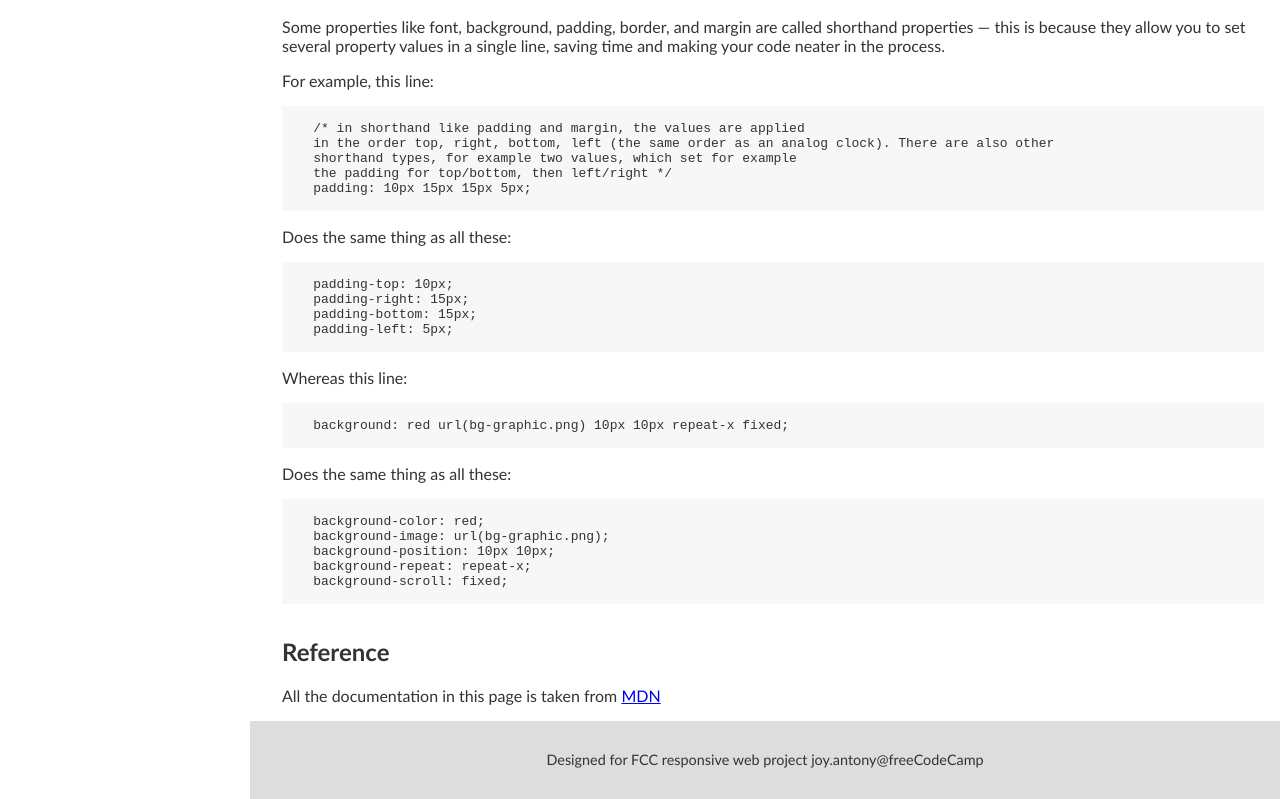
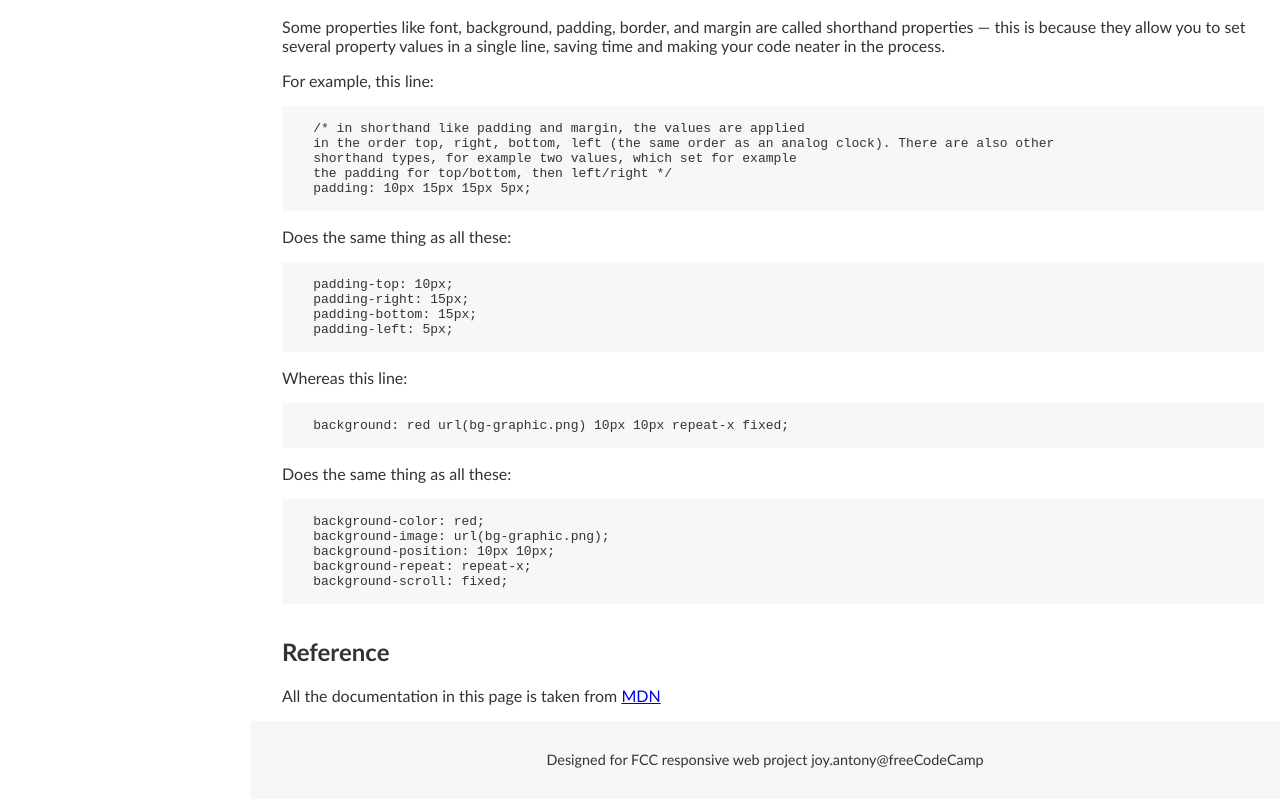
Before and after one commit to joyantony/fcc-technical-documentation-page, a plain HTML site: page index.html in a window 1280 px wide. Shown: the part 4625-5424 px from the top of the page. Drawn offline with Linux system fonts and the light colour scheme.

Commit message:
finished

```diff
--- a/style.css
+++ b/style.css
@@ -71,7 +71,7 @@ pre{
 
 .main-footer{
   text-align: center;
-  background: #dddddd;
+  background: #f7f7f7;
   padding: 1rem 0;
 }
 
```
